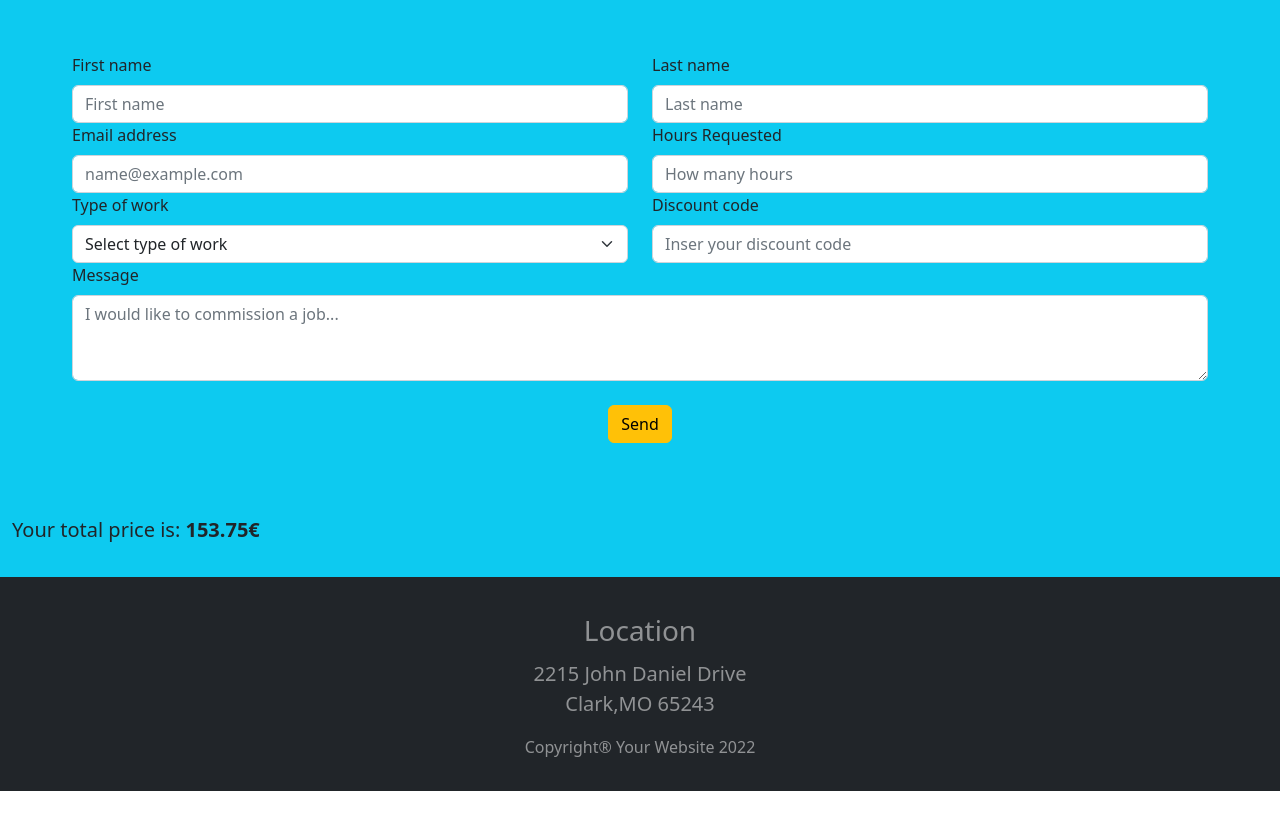
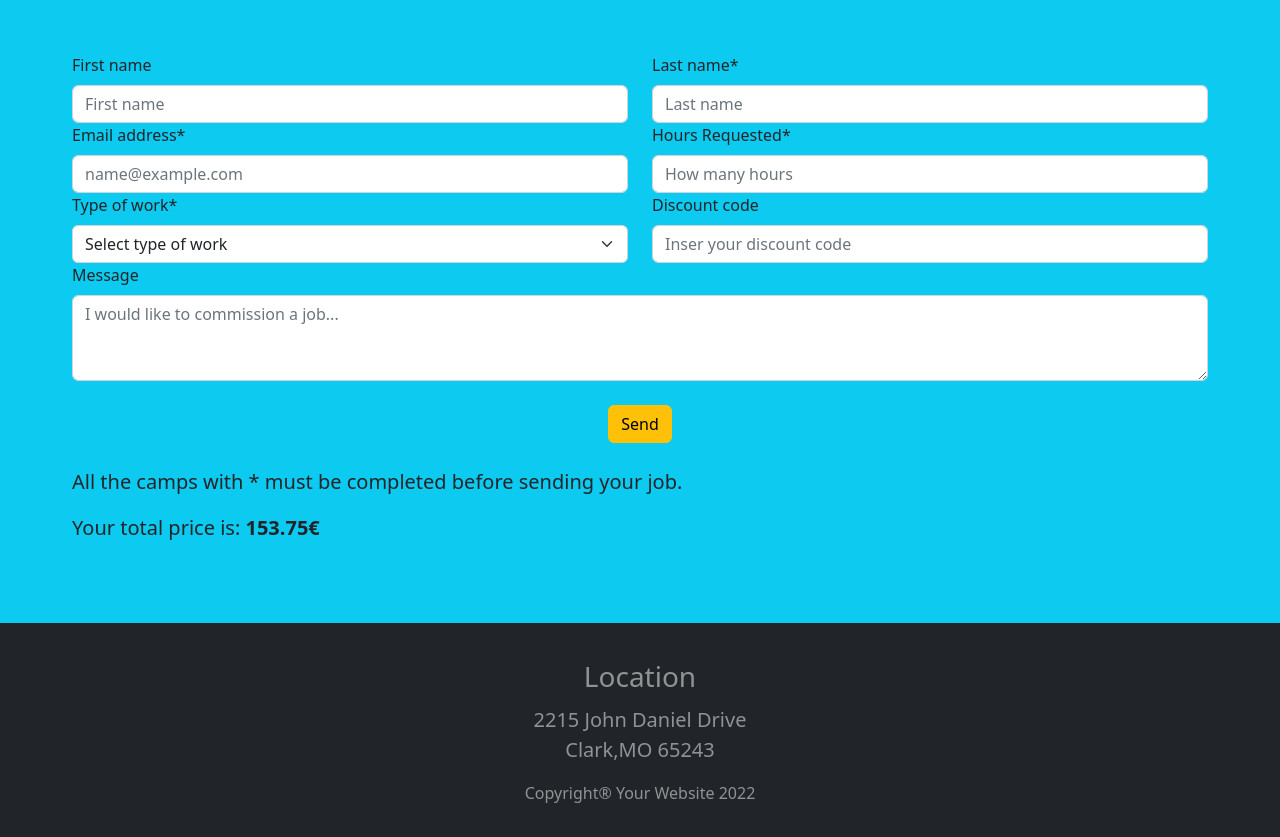
Before and after one commit to Pedra96/bootstrap-js-freelancer, a plain HTML site: page index.html in a window 1280 px wide. Shown: the part 1531-2368 px from the top of the page. Before the commit the page ends 2322 px from the top, so only its background shows below. Drawn offline with nearby package versions, Linux system fonts and the light colour scheme.

Commit message:
fixato bug con il form

```diff
--- a/index.html
+++ b/index.html
@@ -60,23 +60,23 @@
                 <form onsubmit="submitFunction(event)" class="row justify-content-center pt-2 m-5")>
                     <div class="col-lg-6">
                         <label class="form-label">First name</label>
-                        <input type="text" class="form-control" placeholder="First name" aria-label="First name">
+                        <input type="text" class="form-control" placeholder="First name" aria-label="First name" required>
                     </div>
                     <div class="col-lg-6">
-                        <label class="form-label">Last name</label>
-                        <input type="text" class="form-control" placeholder="Last name" aria-label="Last name">
+                        <label class="form-label">Last name*</label>
+                        <input type="text" class="form-control" placeholder="Last name" aria-label="Last name" required>
                     </div>
                     <div class="col-lg-6">
-                        <label class="form-label">Email address</label>
-                        <input type="email" class="form-control" id="emailaddress" placeholder="name@example.com">
+                        <label class="form-label">Email address*</label>
+                        <input type="email" class="form-control" id="emailaddress" placeholder="name@example.com" required>
                     </div>
                     <div class="col-lg-6">
-                        <label class="form-label">Hours Requested</label>
+                        <label class="form-label">Hours Requested*</label>
                         <input type="number" class="form-control" placeholder="How many hours"
-                            aria-label="How many hours" id="hours">
+                            aria-label="How many hours" id="hours" required>
                     </div>
                     <div class="col-lg-6">
-                        <label class="form-label">Type of work</label>
+                        <label class="form-label">Type of work*</label>
                         <select class="form-select " aria-label="Default select example" id="sceltaLavoro">
                             <option selected>Select type of work</option>
                             <option value="1">Backed Development</option>
@@ -97,10 +97,13 @@
                     <div class="col mt-4 mb-4  text-center">
                         <button type="submit" class="btn btn-warning align-self-center">Send</button>
                     </div>
+                    <p class="fs-5 ">All the camps with * must be completed before sending your job.</p>
+                    <p class="fs-5">
+                        Your total price is: <span id="prezzoFinale"><b>153.75€</b></span>
+                    </p>
                 </form>
-                <p class="fs-5">
-                    Your total price is: <span id="prezzoFinale"><b>153.75€</b></span>
-                </p>
+
+
 
             </div>
 
--- a/js/main.js
+++ b/js/main.js
@@ -84,6 +84,7 @@ function calcoloPrezzo() {
         prezzofinale = (prezzoProjectAnalysis * hours).toFixed(2);
     } else {
         document.getElementById("sceltaLavoro").classList.add("border", "border-danger", "text-danger");
+        return;
     }
     document.getElementById("prezzoFinale").innerHTML = `<b>${calcoloSconto(prezzofinale)}€</b>`;
 }
```
